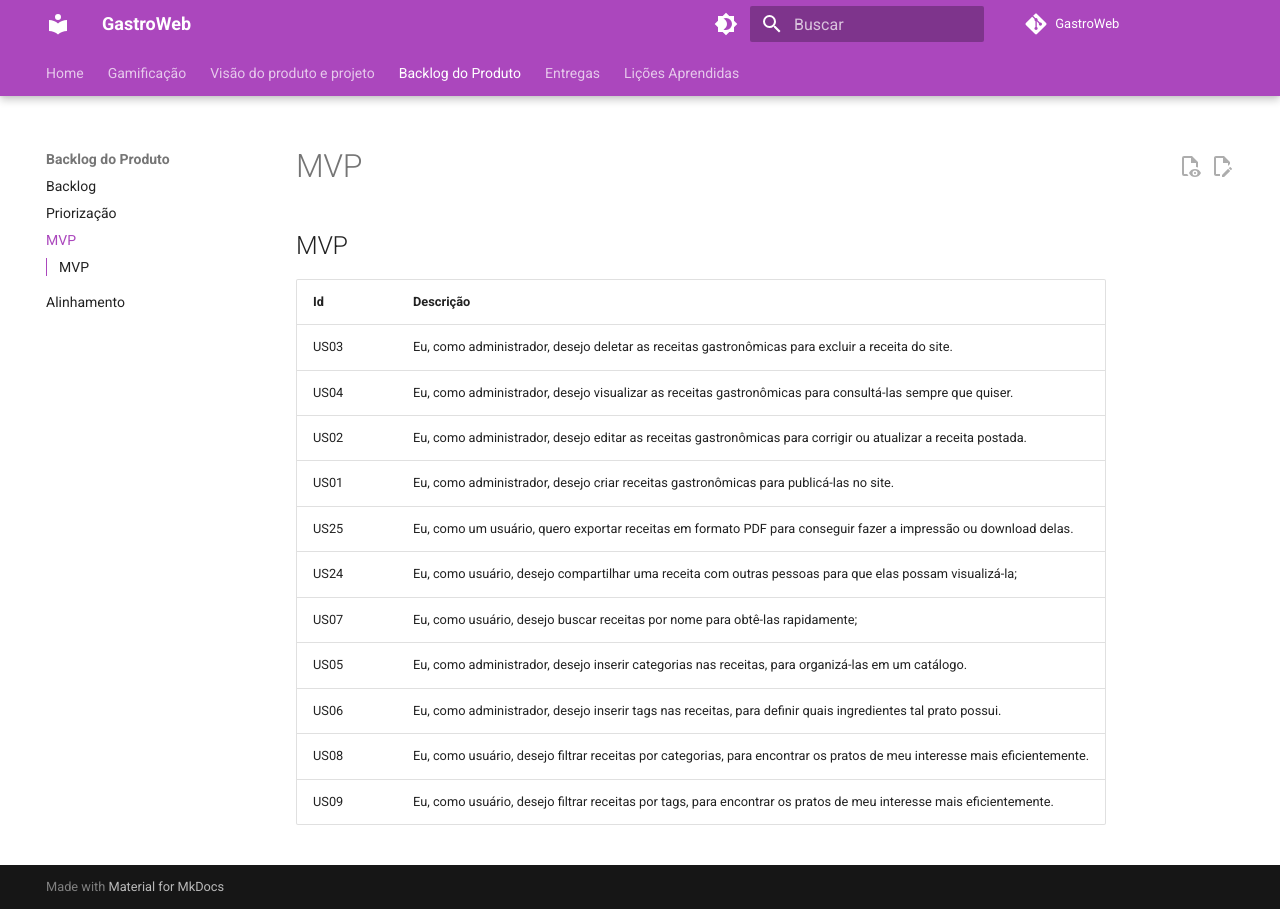
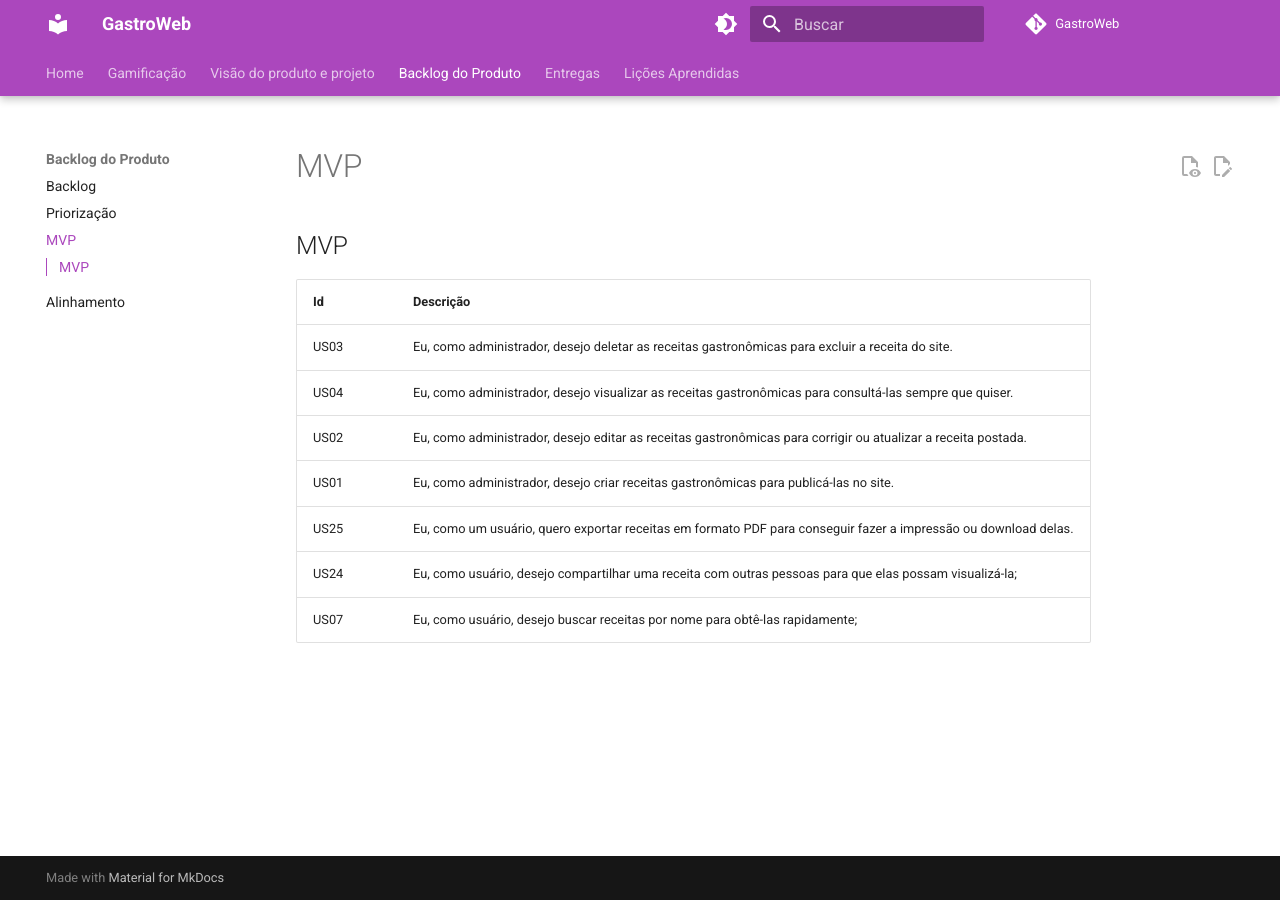
Before and after one commit to mdsreq-fga-unb/2023.2-GastroWeb, an MkDocs documentation site: the page built from docs/backlog-produto/mvp.md, in a window 1280 px wide. Built offline with MkDocs 1.6.1 and Material for MkDocs 9.7.7, drawn with Linux system fonts in a browser that asks for light colours; comment, search, counter and statistics services are not loaded.

Commit message:
add: refatoração do mvp

```diff
--- a/docs/backlog-produto/mvp.md
+++ b/docs/backlog-produto/mvp.md
@@ -9,7 +9,3 @@
 | US25 | Eu, como um usuário, quero exportar receitas em formato PDF para conseguir fazer a impressão ou download delas. |
 | US24 | Eu, como usuário, desejo compartilhar uma receita com outras pessoas para que elas possam visualizá-la; |
 | US07 | Eu, como usuário, desejo buscar receitas por nome para obtê-las rapidamente; |
-| US05 | Eu, como administrador, desejo inserir categorias nas receitas, para organizá-las em um catálogo. |
-| US06 | Eu, como administrador, desejo inserir tags nas receitas, para definir quais ingredientes tal prato possui. |
-| US08 | Eu, como usuário, desejo filtrar receitas por categorias, para encontrar os pratos de meu interesse mais eficientemente. |
-| US09 | Eu, como usuário, desejo filtrar receitas por tags, para encontrar os pratos de meu interesse mais eficientemente. |
```
Also changed, not shown: docs/backlog-produto/priorizacao-requisitos.md (+2 -2 lines).
